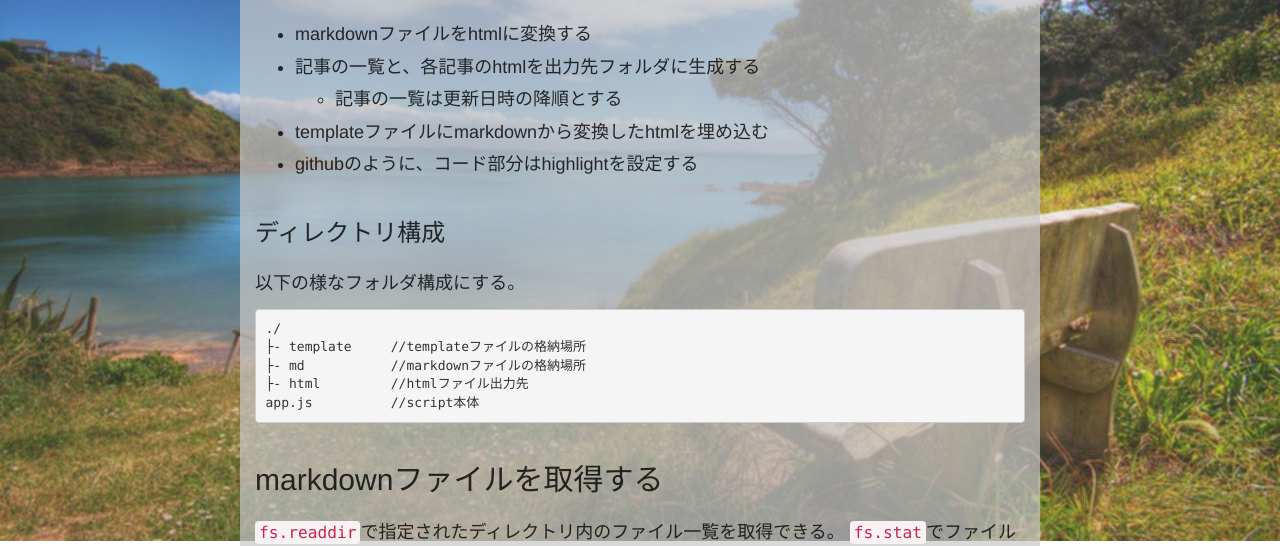
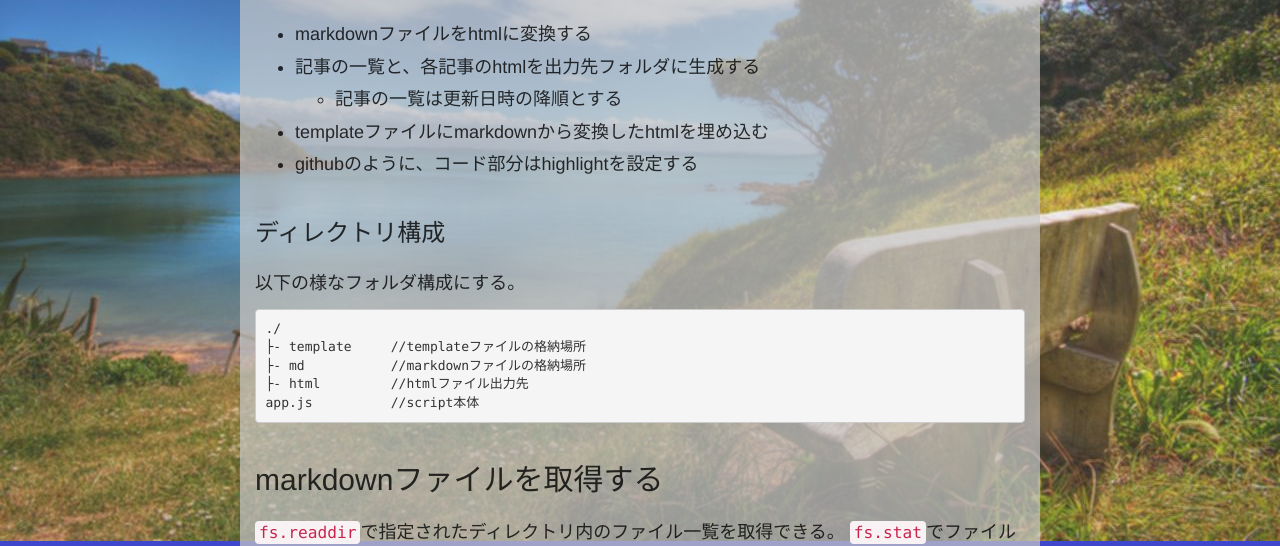
Before and after one commit to Kazunori-Kimura/Kazunori-Kimura.github.io, a plain HTML site: page 001.html in a window 1280 px wide. Shown: the part 259-805 px from the top of the page. Drawn offline with Linux system fonts and the light colour scheme.

Commit message:
mod background-color

```diff
--- a/css/style.css
+++ b/css/style.css
@@ -11,6 +11,7 @@ body {
   font-family: Helvetica, arial, freesans, clean, sans-serif;
   background: url("../images/background.jpg") no-repeat top center;
   background-attachment: fixed;
+  background-color: #3f48cc;
 }
 a {
   color: #fff;
```
